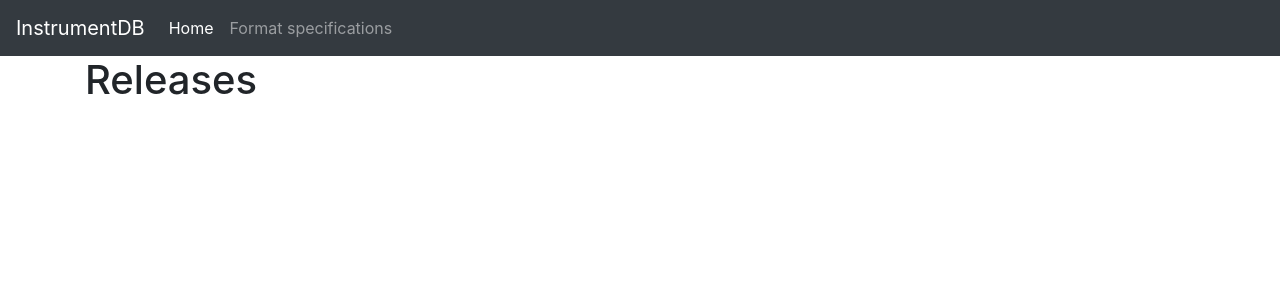
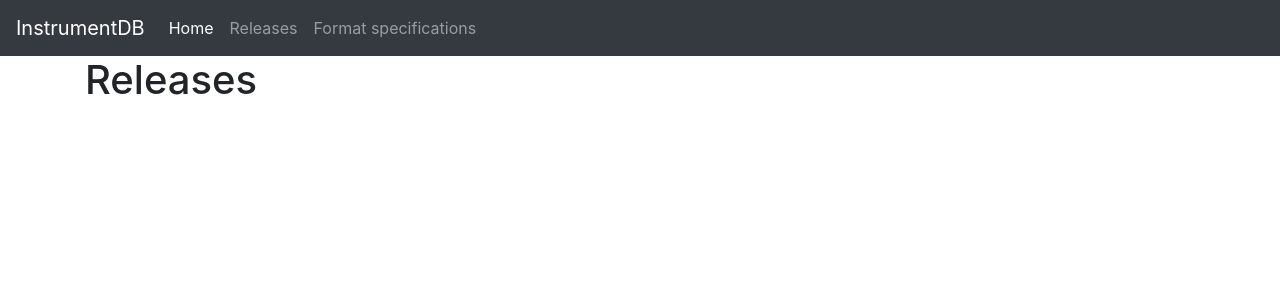
Before and after one commit to ziotom78/planck_insdb_demo, a Django app: page /browse/releases/ in a window 1280 px wide. Shown: the top 300 px of the page. Run offline with Django 3.2, Linux system fonts and the light colour scheme; data that the repository does not hold is empty; parts of the project's set-up code (start-up, migrations or seed data) failed here and were passed over; some libraries are stand-ins or nearby versions.

Commit message:
Add link to Releases webpage

```diff
--- a/browse/templates/browse/base_generic.html
+++ b/browse/templates/browse/base_generic.html
@@ -40,6 +40,11 @@
             </a>
           </li>
           <li class="nav-item">
+            <a class="nav-link" href="{% url 'release-list-view' %}">
+              Releases
+            </a>
+          </li>
+          <li class="nav-item">
             <a class="nav-link" href="{% url 'format-spec-list-view' %}">
               Format specifications
             </a>
```
